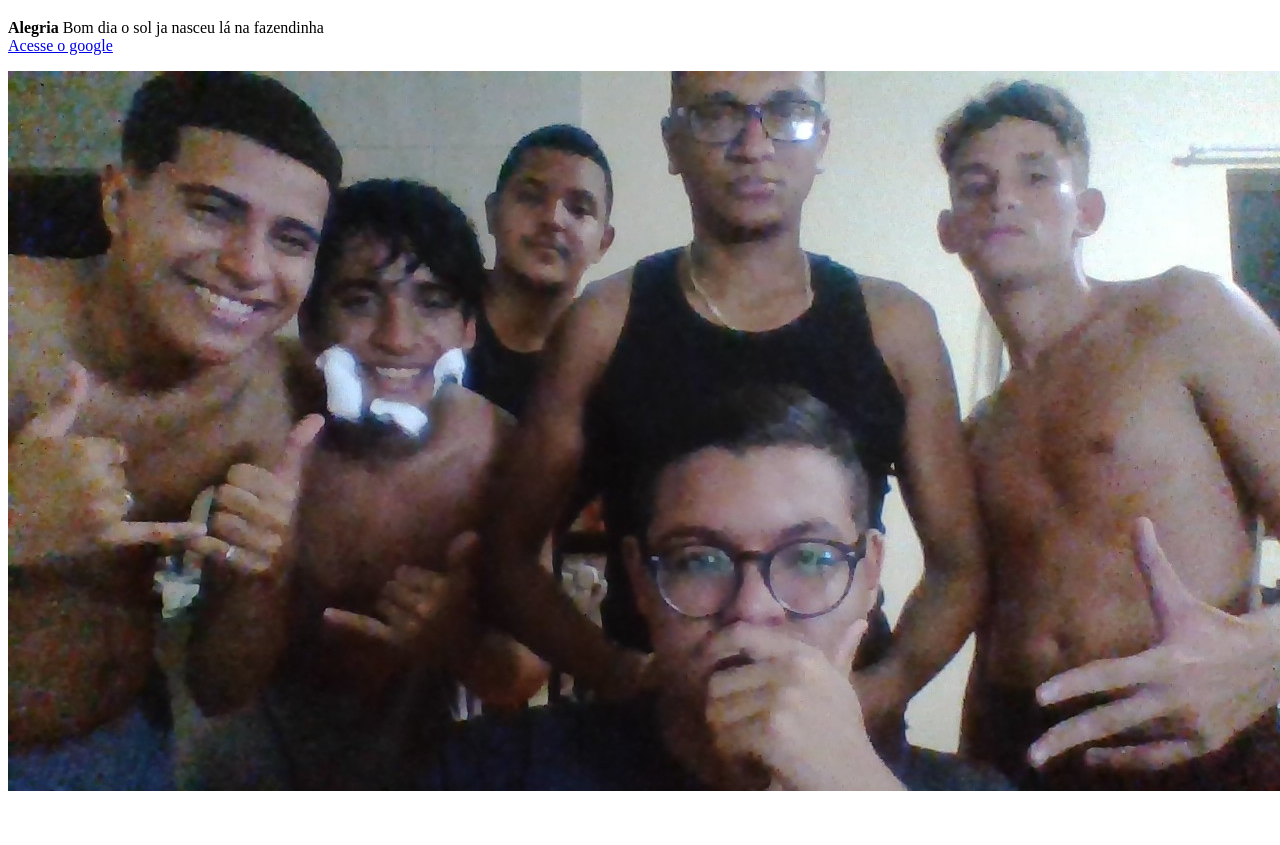
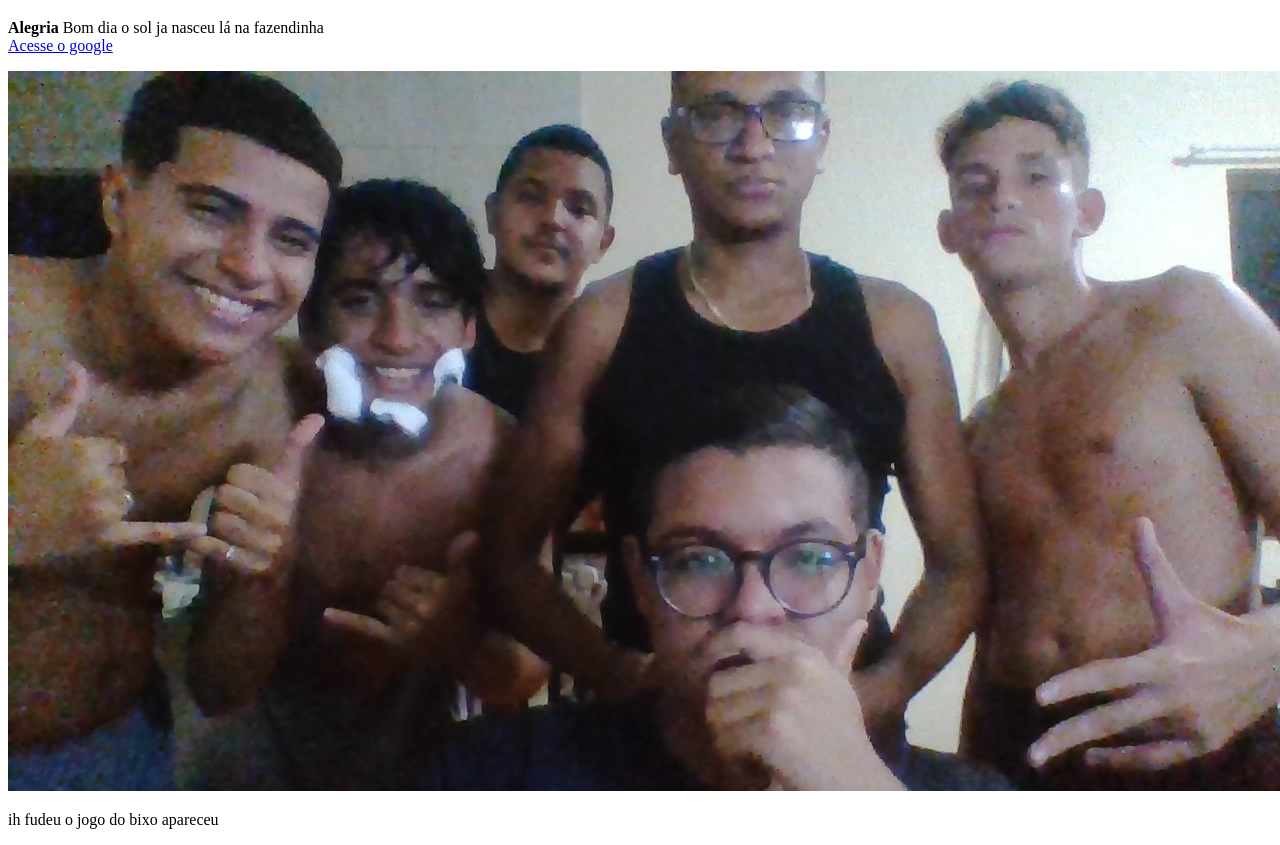
Before and after one commit to Glayber16/teste5-site, a plain HTML site: page index.html in a window 1280 px wide. Shown: the part 61-906 px from the top of the page. Before the commit the page ends 864 px from the top, so only its background shows below. Drawn offline with Linux system fonts and the light colour scheme.

Commit message:
novo texto

```diff
--- a/index.html
+++ b/index.html
@@ -13,5 +13,6 @@
     <a href="google.com"> Acesse o google </a>
     </p>
     <img src="esse dia.jpg" alt="jogo do bixo">
+    <p>ih fudeu o jogo do bixo apareceu</p>
 </body>
 </html>
```
